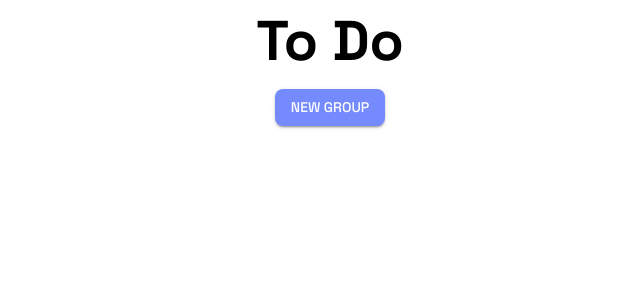
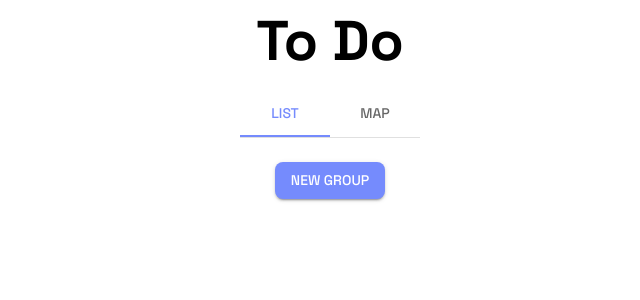
Before and after one commit to GISSIAH/to-do, a Next.js app: page / in a window 1280 px wide. Shown: the top 300 px of the page, without its empty margins (310-950 px from the left). Built offline with nearby package versions, Linux system fonts and the light colour scheme.

Commit message:
Feat: added tabs

```diff
--- /dev/null
+++ b/components/tab/tab.tsx
@@ -0,0 +1,27 @@
+import {Box,Typography } from "@mui/material"
+
+interface TabPanelProps {
+    children?: React.ReactNode;
+    index: number;
+    value: number;
+}
+
+export default function TabPanel(props: TabPanelProps) {
+    const { children, value, index, ...other } = props;
+
+    return (
+        <div
+            role="tabpanel"
+            hidden={value !== index}
+            id={`simple-tabpanel-${index}`}
+            aria-labelledby={`simple-tab-${index}`}
+            {...other}
+        >
+            {value === index && (
+                <Box sx={{ p: 3 }}>
+                    {children}
+                </Box>
+            )}
+        </div>
+    );
+}
--- a/pages/_app.tsx
+++ b/pages/_app.tsx
@@ -9,7 +9,7 @@ function MyApp({ Component, pageProps }: AppProps) {
       borderRadius: 8
     },
     palette: {
-      mode:"dark",
+
       common: {
         white: "#f1faee"
       },
--- a/pages/index.tsx
+++ b/pages/index.tsx
@@ -1,17 +1,25 @@
 import type { NextPage } from 'next'
-import { Box, Typography, Button, Dialog, DialogContent, DialogTitle, TextField, IconButton, Alert, AlertTitle } from '@mui/material'
+import { Box, Typography, Button, Dialog, DialogContent, DialogTitle, TextField, IconButton, Alert, AlertTitle,Tabs,Tab } from '@mui/material'
 import CloseIcon from '@mui/icons-material/Close';
 import ToDoGroup from '../components/todoGroup'
 import { getTodo, addGroup } from '../storage/storage'
 import { useEffect, useState } from 'react'
 import { group } from "../types/group"
 import { item } from '../types/item';
+import TabPanel from '../components/tab/tab';
+
 const Home: NextPage = () => {
   const [groups, setGroups] = useState<Array<group>>([])
   const [newGroupDialog, setNewGroupDialog] = useState(false)
   const [newGroup, setNewGroup] = useState("")
   const [alert,setAlert] = useState(true)
   const [oldestItem,setOldestItem] = useState<item>({title:"",date:new Date()})
+
+  const [value, setValue] = useState(0);
+
+  const handleChange = (event: React.SyntheticEvent, newValue: number) => {
+    setValue(newValue);
+  };
   useEffect(() => {
     const todo = getTodo()
     setOldestItem(getOldestItem())
@@ -31,7 +39,7 @@ const Home: NextPage = () => {
       <Box sx={{ display: 'flex', flexDirection: 'column' }}>
         {
           (alert && oldestItem.title !== "") ?
-            <Alert severity="info" onClose={() => {setAlert(false) }}>
+            <Alert severity="info" onClose={() => { setAlert(false) }}>
               <AlertTitle>Have you finished</AlertTitle>
               <Typography>{oldestItem.title}</Typography>
             </Alert> : null
@@ -40,6 +48,14 @@ const Home: NextPage = () => {
         <Box sx={{ textAlign: 'center', marginBottom: 2, }}>
           <Typography variant="h1">To Do</Typography>
         </Box>
+        <Box sx={{ display: 'flex', flexDirection: 'column', alignItems: 'center' }}>
+          <Box sx={{ borderBottom: 1, borderColor: 'divider' }}>
+            <Tabs value={value} onChange={handleChange} aria-label="basic tabs example">
+              <Tab label="List" {...a11yProps(0)} />
+              <Tab label="Map" {...a11yProps(1)} />
+            </Tabs>
+          </Box>
+          <TabPanel value={value} index={0}>
             <Box
               display="flex"
               flexDirection="row"
@@ -106,7 +122,17 @@ const Home: NextPage = () => {
                 })
               }
             </Box>
+          </TabPanel>
+          <TabPanel value={value} index={1}>
+            Item Two
+          </TabPanel>
+
         </Box>
+
+
+      </Box>
+
+
     </div>
   )
 }
@@ -129,3 +155,9 @@ function getOldestItem(): item {
   }
   return oldestItem
 }
+function a11yProps(index: number) {
+  return {
+    id: `simple-tab-${index}`,
+    'aria-controls': `simple-tabpanel-${index}`,
+  };
+}
```
Lines whose indentation alone changed are shown as unchanged.
